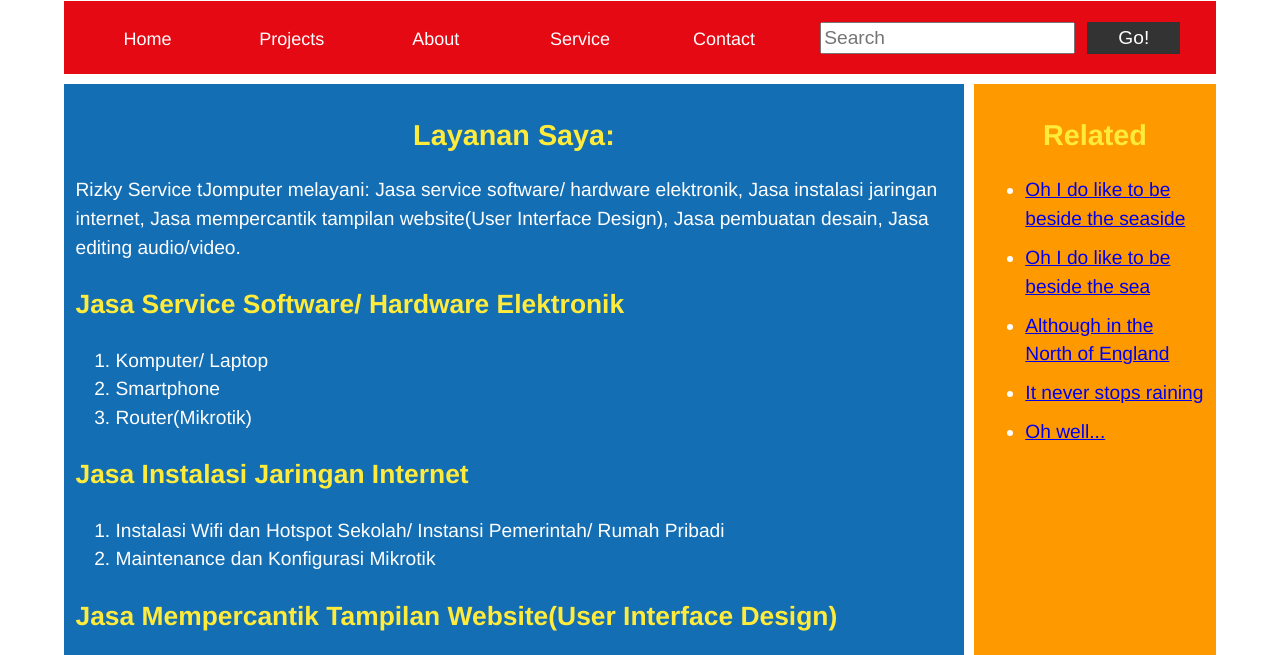
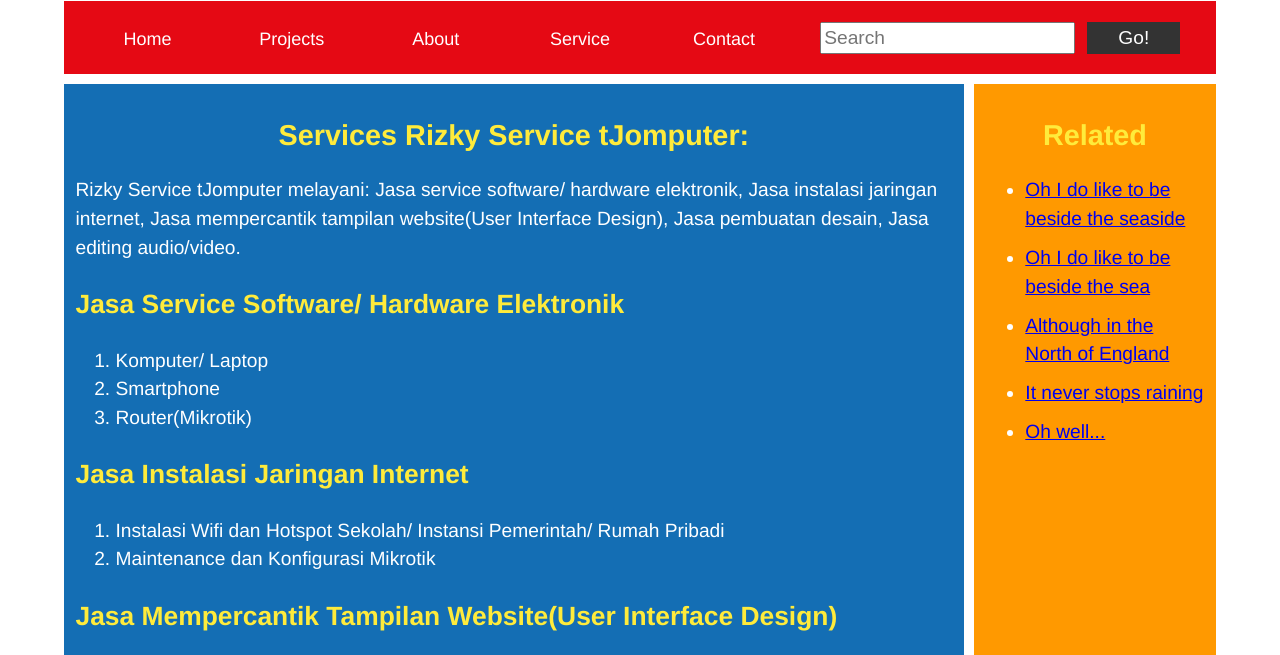
Before and after one commit to rizky-hanifudin/rizky-service-tjomputer, a plain HTML site: page service.html in a window 1280 px wide. Shown: the part 82-737 px from the top of the page. Drawn offline with Linux system fonts and the light colour scheme.

Commit message:
Update service.html

```diff
--- a/service.html
+++ b/service.html
@@ -44,7 +44,7 @@
         <!-- It contains an article -->
         <article>
 
-            <h2>Layanan Saya:</h2>
+            <h2>Services Rizky Service tJomputer:</h2>
             <p>Rizky Service tJomputer melayani: Jasa service software/ hardware elektronik, Jasa instalasi jaringan internet, Jasa mempercantik tampilan website(User Interface Design), Jasa pembuatan desain, Jasa editing audio/video.
             </p>
 
```
